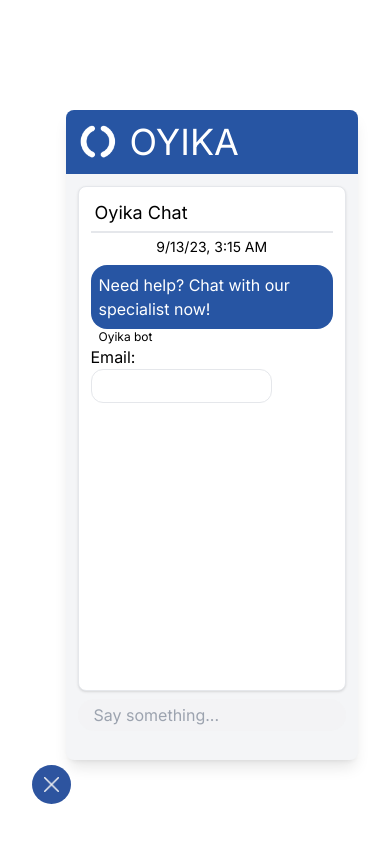
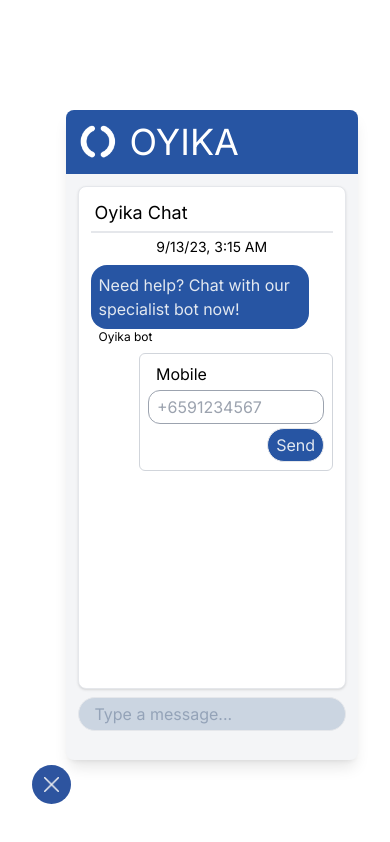
Before and after one commit to icyde/chat-bot, a Next.js app: page / in a window 390 px wide. Both pictures are taken after a click on the button 52 px from the left and 783 px from the top of the page. Built offline with nearby package versions, Linux system fonts and the light colour scheme.

Commit message:
fix live agent and mobile

```diff
--- a/app/components/FreshChat.js
+++ b/app/components/FreshChat.js
@@ -81,7 +81,11 @@ const FreshChat = ({ handleBack, setMessages, messages }) => {
 
   const getConversationId = async (email) => {
     try {
-      const res = await fetch(`${ZENDESK_URL}/getConversation/${email}`);
+      const encodedMobile = encodeURIComponent(email);
+      console.log(encodedMobile);
+      const res = await fetch(
+        `${ZENDESK_URL}/getConversation/${encodedMobile}`
+      );
       const data = await res.json();
       if (data.errors) {
         return null;
@@ -129,7 +133,12 @@ const FreshChat = ({ handleBack, setMessages, messages }) => {
         ) {
           setMessages((prev) => [
             ...prev,
-            { role: "admin", content: newMsg.content, name: newMsg.senderName },
+            {
+              role: "admin",
+              content: newMsg.content,
+              name: newMsg.senderName,
+              dateTime: convertDateFormat(newMsg.dateTime),
+            },
           ]);
         }
       };
@@ -141,6 +150,7 @@ const FreshChat = ({ handleBack, setMessages, messages }) => {
   );
 
   const sendMessage = async (message) => {
+    console.log(message, userId, conversationId);
     try {
       const res = await fetch(`${ZENDESK_URL}/sendMessage`, {
         method: "POST",
@@ -203,6 +213,10 @@ const FreshChat = ({ handleBack, setMessages, messages }) => {
 
   const handleSubmitEmail = async (e) => {
     e.preventDefault();
+    if (email === "") {
+      setErrors("Please enter a valid email");
+      return;
+    }
     setEmailSent(true);
     setMessages((prev) => [
       ...prev,
@@ -210,6 +224,7 @@ const FreshChat = ({ handleBack, setMessages, messages }) => {
     ]);
     try {
       const oldConversationId = await getConversationId(email);
+      console.log(oldConversationId);
       if (oldConversationId !== null) {
         setConversationId(oldConversationId);
         const oldUserId = await getUserId(email);
@@ -230,6 +245,7 @@ const FreshChat = ({ handleBack, setMessages, messages }) => {
         const role = message.author.type === "user" ? "user" : "admin";
         const name = message.author.displayName;
         const contentType = message.content.type;
+        const dateTime = convertDateFormat(message.received);
         let content = "";
         if (contentType === "text") {
           content = message.content.text;
@@ -238,7 +254,7 @@ const FreshChat = ({ handleBack, setMessages, messages }) => {
         }
 
         //TODO: Implement other content types
-        return { role: role, content: content, name: name };
+        return { role: role, content: content, name: name, dateTime: dateTime };
       });
       setMessages((prev) => [...prev, ...history]);
     } catch (error) {
@@ -268,7 +284,7 @@ const FreshChat = ({ handleBack, setMessages, messages }) => {
     if (errors !== "") {
       setMessages((prev) => [
         ...prev,
-        { role: "admin", content: errors, name: "System" },
+        { role: "admin", content: errors, name: "System", dateTime: "" },
       ]);
     }
   }, [errors, setMessages]);
@@ -308,13 +324,13 @@ const FreshChat = ({ handleBack, setMessages, messages }) => {
               messages.map((m, index) => (
                 <div key={index}>
                   <div
-                    className={`rounded-2xl w-fit p-2 mt-2 ${
+                    className={`rounded-2xl w-fit max-w-[90%] p-2 mt-2  ${
                       m.role === "user" ? "bg-slate-300 ml-auto" : "bg-main"
                     }`}
                   >
                     <span
-                      className={`whitespace-pre-line ${
-                        m.role === "user" ? "text-blue-400" : "text-white"
+                      className={`whitespace-pre-wrap ${
+                        m.role === "user" ? "text-blue-400" : "text-slate-200"
                       }`}
                     >
                       {m.content}
@@ -333,15 +349,25 @@ const FreshChat = ({ handleBack, setMessages, messages }) => {
               <></>
             )}
             {emailSent === false ? (
-              <form onSubmit={handleSubmitEmail}>
-                <label>Email:</label>
+              <div className="ml-auto border w-[80%] p-2 mt-2 rounded-md border-gray-300">
+                <form onSubmit={handleSubmitEmail} className="flex flex-col">
+                  <label className="pl-2">Mobile</label>
                   <input
+                    required
+                    placeholder="+6591234567"
                     value={email}
                     onChange={(e) => setEmail(e.target.value)}
                     autoFocus={true}
-                  className="w-[75%] rounded-xl px-4 py-1 text-gray-900 focus:outline-0 border block"
+                    className="rounded-xl py-1 my-1 pl-2 text-gray-900 focus:outline-0 border-gray-400 border block"
                   />
+                  <button
+                    onClick={handleSubmitEmail}
+                    className="ml-auto border rounded-full bg-main text-slate-200 py-1 px-2"
+                  >
+                    Send
+                  </button>
                 </form>
+              </div>
             ) : (
               <></>
             )}
@@ -350,8 +376,23 @@ const FreshChat = ({ handleBack, setMessages, messages }) => {
 
           {isChatbot && !answerFound && (
             <button
-              onClick={(e) => setIsChatbot(false)}
-              className="hover:bg-slate-200 text-gray-600 px-2 rounded-lg w-fit outline mb-1 outline-gray-400 "
+              onClick={(e) => {
+                setIsChatbot(false);
+                setMessages((prev) => [
+                  ...prev,
+                  {
+                    role: "admin",
+                    content:
+                      "Connecting to live agent... Please type your question again, thank you!",
+                    name: "Oyika bot",
+                    dateTime: new Date().toLocaleString([], {
+                      dateStyle: "short",
+                      timeStyle: "short",
+                    }),
+                  },
+                ]);
+              }}
+              className="hover:bg-slate-200 text-gray-600 px-2 rounded-lg w-fit border border-slate-400 my-1"
             >
               Contact Live Agent
             </button>
@@ -359,7 +400,7 @@ const FreshChat = ({ handleBack, setMessages, messages }) => {
           {!isChatbot && historyExist ? (
             <button
               onClick={handleRestoreHistory}
-              className="hover:bg-slate-200 text-gray-600 px-2 rounded-lg w-fit outline mb-1 outline-gray-400 "
+              className="hover:bg-slate-200 text-gray-600 px-2 mt-1 rounded-lg w-fit border border-gray-300 mb-1 outline-gray-400 "
             >
               Restore history
             </button>
@@ -373,10 +414,10 @@ const FreshChat = ({ handleBack, setMessages, messages }) => {
           <input
             value={input}
             disabled={emailSent === false || isTyping}
-            placeholder="Say something..."
+            placeholder="Type a message..."
             onChange={(e) => setInput(e.target.value)}
             autoFocus={true}
-            className="w-full rounded-full px-4 py-1 text-gray-900 focus:outline-0"
+            className="w-full rounded-full px-4 py-1 text-gray-900 focus:outline-0 border disabled:bg-slate-300 placeholder:disabled:text-slate-400"
           />
         </form>
       </div>
--- a/app/page.tsx
+++ b/app/page.tsx
@@ -12,7 +12,7 @@ export default function Home() {
   const [messages, setMessages] = useState([
     {
       role: "bot",
-      content: "Need help? Chat with our specialist now!",
+      content: "Need help? Chat with our specialist bot now!",
       name: "Oyika bot",
       dateTime: "",
     },
```
Lines whose indentation alone changed are shown as unchanged.
